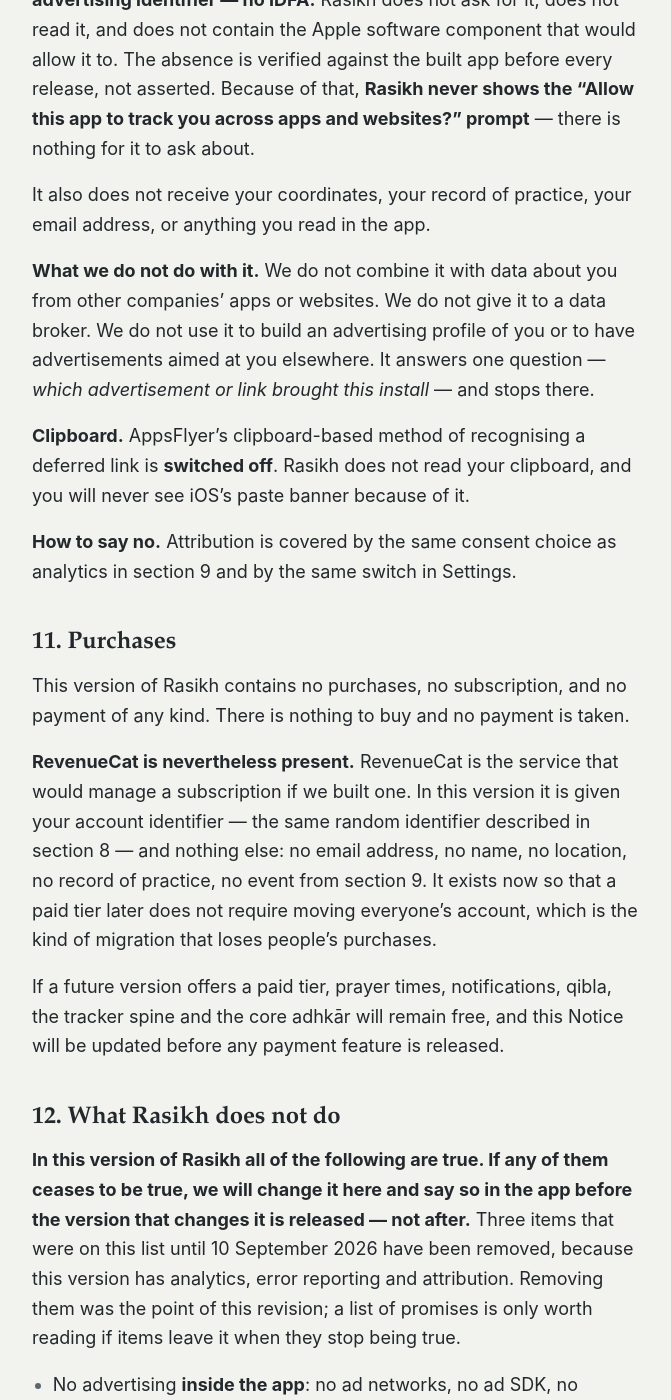
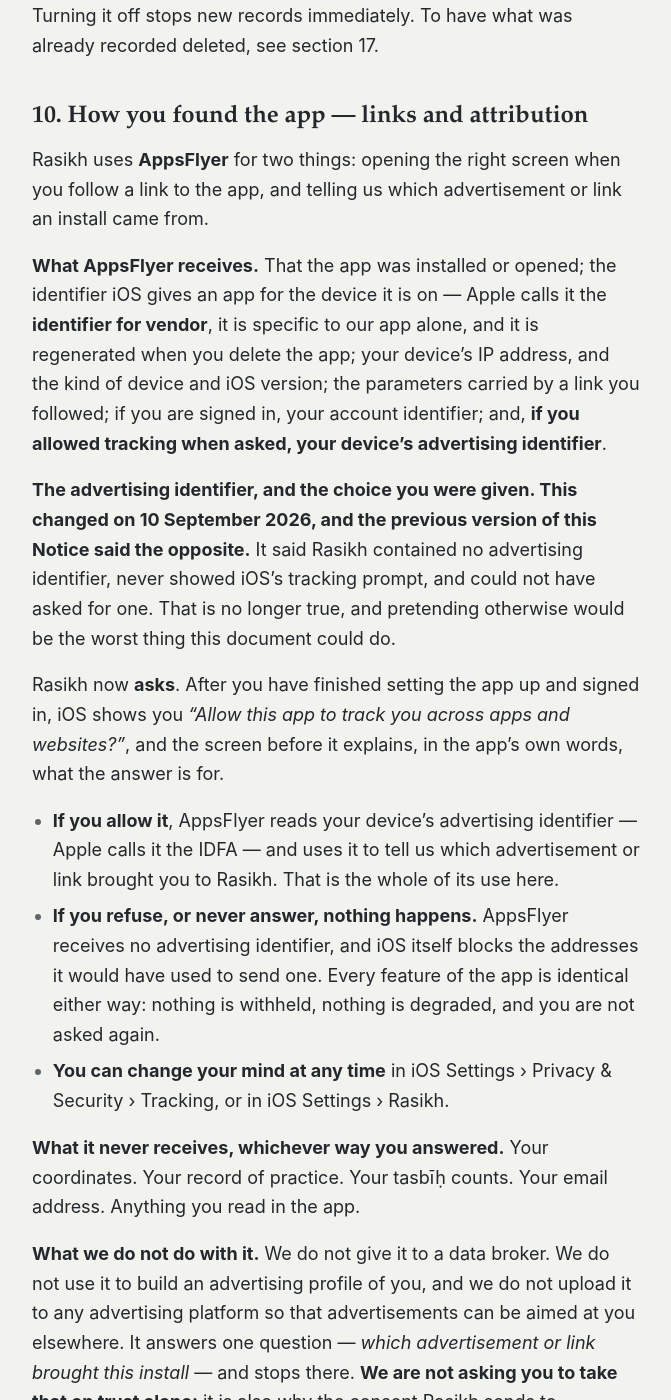
Before and after one commit to vdburger1991/tjbventures-legal, a Jekyll site: the page built from rasikh-privacy.md, in a window 1280 px wide and 1400 px high, scrolled down 12621 px. Shown: the whole window, without its empty margins (304-975 px from the left). Built offline with Jekyll 4.4.1, drawn with Linux system fonts in a browser that asks for light colours; some of the changed text lies outside the part shown.

Commit message:
rasikh-privacy.md: regenerated from the 1.0 (18) policy — mandatory sign-in, analytics behind consent, AppsFlyer attribution with Apple's tracking permission; publish WITH the release
Co-Authored-By: Claude Fable 5.1 <noreply@anthropic.com>
Claude-Session: https://claude.ai/code/session_01891pPSiigvVU7wgs1NJ8Mp

```diff
--- a/rasikh-privacy.md
+++ b/rasikh-privacy.md
@@ -14,7 +14,9 @@ This Privacy Notice (the "**Notice**") describes how we collect, process, use an
 
 **In this Notice, "we" means the company and "Rasikh" means the software on your phone.** That distinction matters more here than it usually does, because much of what this Notice describes is something the app does on your device without us, and we have said which is which throughout.
 
-**This Notice changed substantially on 10 September 2026, and it changed in the direction that costs us something.** Earlier versions said that Rasikh had no account, no analytics, and exactly one thing that could leave your device. That was true of every version published up to and including 1.0. It is not true of this one. This version of the app adds an **optional account**, **product analytics**, and a **link-attribution service**, and the sections below say plainly what each of them receives. We have written the change into this document before the version that makes it true is released, which is what section 21 promises and this is us keeping it.
+**This Notice changed substantially on 10 September 2026, and it changed in the direction that costs us something.** During development Rasikh had no account, no analytics, and exactly one thing that could leave your device. **Version 1.0 — this version, and the first one ever published — is not like that.** It requires an **account**, it collects **product analytics** which you can switch off, and it uses a **link-attribution service** to measure which ad or link brought you here. The sections below say plainly what each of them receives.
+
+**An earlier draft of this paragraph said the old description was "true of every version published up to and including 1.0".** That was wrong twice over: 1.0 is this version, and no version of Rasikh had been published at all. It is corrected here rather than quietly, because a privacy notice that misdescribes its own history is the one kind of error this document cannot afford.
 
 > **What did not change, and is now the load-bearing promise rather than a background assumption: your record of practice and your location never leave your device.** Not to us, not to any company we work with, not in an analytics event, not in a crash report, not in an account. There is no code path by which a prayer you logged, a tasbīḥ count, or a coordinate can reach a network, and an automated check run before every release fails the build if one appears.
 
@@ -43,7 +45,7 @@ We have developed this Notice, which:
 | Your location, prayer times, record of practice, dhikr counts and widget data | On your device only. We never receive it, and neither does anyone we work with | To show prayer times, schedule alerts, point to the qibla, and keep the record you asked the app to keep | We are not a recipient of this data. The app stores it on your device because you asked for a feature that requires it — storage strictly necessary for a service you explicitly requested | Until you delete it or remove the app |
 | Your email address, your name if a sign-in provider gives us one, and an account identifier — **only if you create an account** | Supabase, our authentication provider | So that you can sign in, and so that a future version can restore your settings on a new phone | Performance of the service you asked for (Article 6(1)(b)) and, because being a Rasikh account holder indicates a religious affiliation, **your explicit consent** (Article 9(2)(a)) given when you create the account | Until you delete the account. See section 17 |
 | A fixed, short list of things you did in the app — which screens you opened, which features you used, that a log entry happened — with an account identifier attached if you are signed in | PostHog, our analytics provider | To see which parts of the app are used and where people get stuck, so that we fix the right things | **Your consent** (Articles 6(1)(a) and 9(2)(a)) | See section 16 |
-| The fact that an install came from a particular advertisement or link, and the device-level identifier iOS gives us for our own app (the IDFV) | AppsFlyer, our attribution provider | To know which advertisement or link brought someone to the app, and to open the right screen when you follow a link to it | **Your consent** (Article 6(1)(a)); we do not rely on legitimate interests for this | See section 16 |
+| The fact that an install came from a particular advertisement or link; the device-level identifier iOS gives us for our own app (the IDFV); and, **only if you allow it when asked, your device's advertising identifier (the IDFA)** | AppsFlyer, our attribution provider | To know which advertisement or link brought someone to the app, and to open the right screen when you follow a link to it | **Your consent** (Article 6(1)(a)); we do not rely on legitimate interests for this | See section 16 |
 | An account identifier and, in future, a purchase receipt | RevenueCat, our subscription provider | So that a paid tier, if we build one, does not require moving anyone's account | Performance of the service you asked for (Article 6(1)(b)) | Until you delete the account |
 | Your email address, if you subscribe to updates | Kit, our mailing provider, in the United States | To send you occasional updates about the app | Your explicit consent | See section 16 |
 
@@ -113,9 +115,11 @@ Rasikh includes an optional "Email updates" screen.
 
 **Unsubscribing.** Every email carries an unsubscribe link. See section 16 for what happens to your address afterwards.
 
-## 8. Your account — optional, and it holds four things
+## 8. Your account — required, and it holds four things
 
-Rasikh offers an account. **It is optional and it is not a gate.** Every prayer time, every alert, the qibla, the tracker, the tasbīḥ and the adhkār work exactly the same whether you are signed in or not, and no screen asks you twice.
+Rasikh requires an account. **This changed on 10 September 2026 and it is a real change**: an earlier draft of this Notice said the account was optional and not a gate, and in the shipped app it is a gate. After you have chosen your location, your calculation method and your alerts, Rasikh asks you to sign in and does not continue until you have.
+
+**What the account does not do is worth saying in the same breath.** It holds the four things listed below and nothing else. Your record of practice is not in it, does not sync, and stays on your phone whether you are signed in or not — signing in does not upload it and deleting your account does not delete it. Once you have signed in on a device, Rasikh keeps working offline exactly as before; only the first sign-in needs a connection.
 
 **What an account is for.** So that a future version can put your settings back on a new phone, and so that if we ever build a paid tier, buying it does not require moving your identity around. Today it does very little, and we would rather say that than dress it up.
 
@@ -175,17 +179,23 @@ Rasikh sends a short, fixed list of records about how the app is used to **PostH
 
 Rasikh uses **AppsFlyer** for two things: opening the right screen when you follow a link to the app, and telling us which advertisement or link an install came from.
 
-**What AppsFlyer receives.** That the app was installed or opened; the identifier iOS gives an app for the device it is on — Apple calls it the **identifier for vendor**, it is specific to our app alone, and it is regenerated when you delete the app; your device's IP address, and the kind of device and iOS version; the parameters carried by a link you followed; and, if you are signed in, your account identifier.
+**What AppsFlyer receives.** That the app was installed or opened; the identifier iOS gives an app for the device it is on — Apple calls it the **identifier for vendor**, it is specific to our app alone, and it is regenerated when you delete the app; your device's IP address, and the kind of device and iOS version; the parameters carried by a link you followed; if you are signed in, your account identifier; and, **if you allowed tracking when asked, your device's advertising identifier**.
 
-**What it does not receive, and this is the part that matters.** **No advertising identifier — no IDFA.** Rasikh does not ask for it, does not read it, and does not contain the Apple software component that would allow it to. The absence is verified against the built app before every release, not asserted. Because of that, **Rasikh never shows the "Allow this app to track you across apps and websites?" prompt** — there is nothing for it to ask about.
+**The advertising identifier, and the choice you were given. This changed on 10 September 2026, and the previous version of this Notice said the opposite.** It said Rasikh contained no advertising identifier, never showed iOS's tracking prompt, and could not have asked for one. That is no longer true, and pretending otherwise would be the worst thing this document could do.
 
-It also does not receive your coordinates, your record of practice, your email address, or anything you read in the app.
+Rasikh now **asks**. After you have finished setting the app up and signed in, iOS shows you *"Allow this app to track you across apps and websites?"*, and the screen before it explains, in the app's own words, what the answer is for.
 
-**What we do not do with it.** We do not combine it with data about you from other companies' apps or websites. We do not give it to a data broker. We do not use it to build an advertising profile of you or to have advertisements aimed at you elsewhere. It answers one question — *which advertisement or link brought this install* — and stops there.
+- **If you allow it**, AppsFlyer reads your device's advertising identifier — Apple calls it the IDFA — and uses it to tell us which advertisement or link brought you to Rasikh. That is the whole of its use here.
+- **If you refuse, or never answer, nothing happens.** AppsFlyer receives no advertising identifier, and iOS itself blocks the addresses it would have used to send one. Every feature of the app is identical either way: nothing is withheld, nothing is degraded, and you are not asked again.
+- **You can change your mind at any time** in iOS Settings › Privacy & Security › Tracking, or in iOS Settings › Rasikh.
+
+**What it never receives, whichever way you answered.** Your coordinates. Your record of practice. Your tasbīḥ counts. Your email address. Anything you read in the app.
+
+**What we do not do with it.** We do not give it to a data broker. We do not use it to build an advertising profile of you, and we do not upload it to any advertising platform so that advertisements can be aimed at you elsewhere. It answers one question — *which advertisement or link brought this install* — and stops there. **We are not asking you to take that on trust alone:** it is also why the consent Rasikh sends to AppsFlyer sets *personalised advertising* to **no** for everyone, in every country, whatever you answered about tracking.
 
 **Clipboard.** AppsFlyer's clipboard-based method of recognising a deferred link is **switched off**. Rasikh does not read your clipboard, and you will never see iOS's paste banner because of it.
 
-**How to say no.** Attribution is covered by the same consent choice as analytics in section 9 and by the same switch in Settings.
+**How to say no.** Two separate answers, and either one is enough. The switch in Rasikh's own Settings › Privacy covers attribution exactly as it covers analytics: with it off, AppsFlyer is not started at all. iOS's tracking question covers the advertising identifier specifically: with it refused, AppsFlyer still counts the install but has no advertising identifier to count it by.
 
 ## 11. Purchases
 
@@ -197,11 +207,11 @@ If a future version offers a paid tier, prayer times, notifications, qibla, the
 
 ## 12. What Rasikh does not do
 
-**In this version of Rasikh all of the following are true. If any of them ceases to be true, we will change it here and say so in the app before the version that changes it is released — not after.** Three items that were on this list until 10 September 2026 have been removed, because this version has analytics, error reporting and attribution. Removing them was the point of this revision; a list of promises is only worth reading if items leave it when they stop being true.
+**In this version of Rasikh all of the following are true. If any of them ceases to be true, we will change it here and say so in the app before the version that changes it is released — not after.** Three items that were on this list until 10 September 2026 have been removed, because this version has analytics, error reporting and attribution. **A fourth left it later the same day: "no advertising identifier and no tracking prompt".** Removing them was the point of this revision; a list of promises is only worth reading if items leave it when they stop being true.
 
 - No advertising **inside the app**: no ad networks, no ad SDK, no advertising identifier, and no advertisements for anyone's product including our own. (The App Store label for the email list reads "Developer's Advertising or Marketing" because that is Apple's name for the category covering a company emailing its own users about its own app. That is what the list is for.)
-- **No advertising identifier and no tracking prompt.** The app does not contain Apple's advertising-identifier component at all, which is why it can never ask for it.
-- No tracking of you across other companies' apps or websites, and no combining of anything in this Notice with data held by another company for advertising or measurement.
+- **No advertisement is ever aimed at you because of anything in this Notice.** The advertising identifier described in section 10 is used to tell us which advertisement brought an install to us. It is not used to put an advertisement in front of you, here or anywhere else, and the consent Rasikh sends its attribution provider refuses personalised advertising for everyone.
+- No combining of your record of practice, your location, or anything you read in the app with data held by another company, for advertising or for anything else. Those never leave your phone at all.
 - No sale or rental of personal data to anyone, for any purpose.
 - No sharing of your location or your record of practice with anyone at all — not with advertisers, not with data brokers, not with the providers named in this Notice, because they never receive it in the first place.
 - **No prayer log, tasbīḥ count or coordinate in any analytics record, any crash report, any account, or any link.**
```
